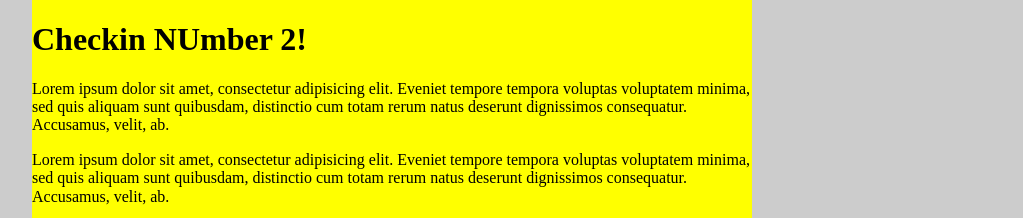
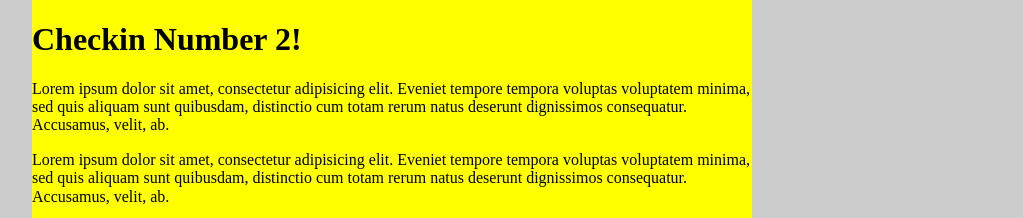
Before and after one commit to LLstarla/checkin-2, a Jekyll site: the page built from index.html, in a window 1280 px wide. Shown: the top 218 px of the page, without its empty margins (128-1151 px from the left). Built offline with Jekyll 4.4.1, drawn with Linux system fonts in a browser that asks for light colours; nearby versions of some CDN libraries; part of the change alters nothing that is shown.

```diff
--- a/_config.yml
+++ b/_config.yml
@@ -1,6 +1,6 @@
 # Variables & Global
-name: Checkin NUmber 2!
+name: Checkin Number 2!
 
 
 # Server Configs
-baseurl: /checkin-2
+baseurl: /checkin2
```
